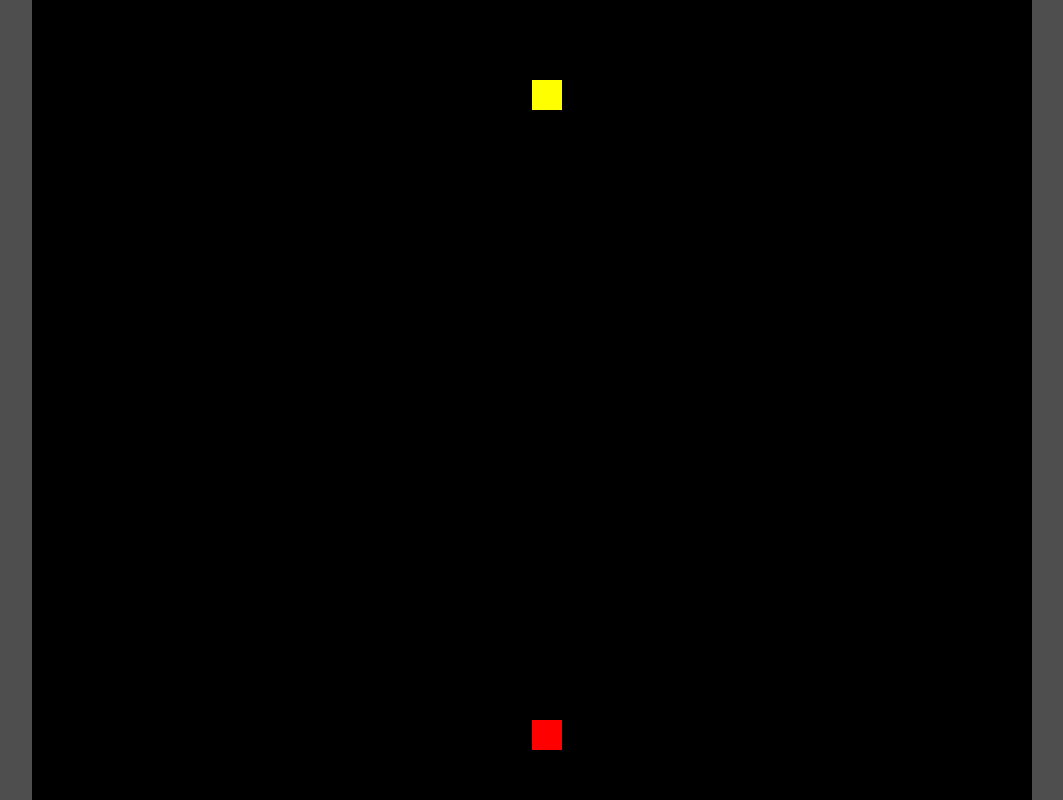
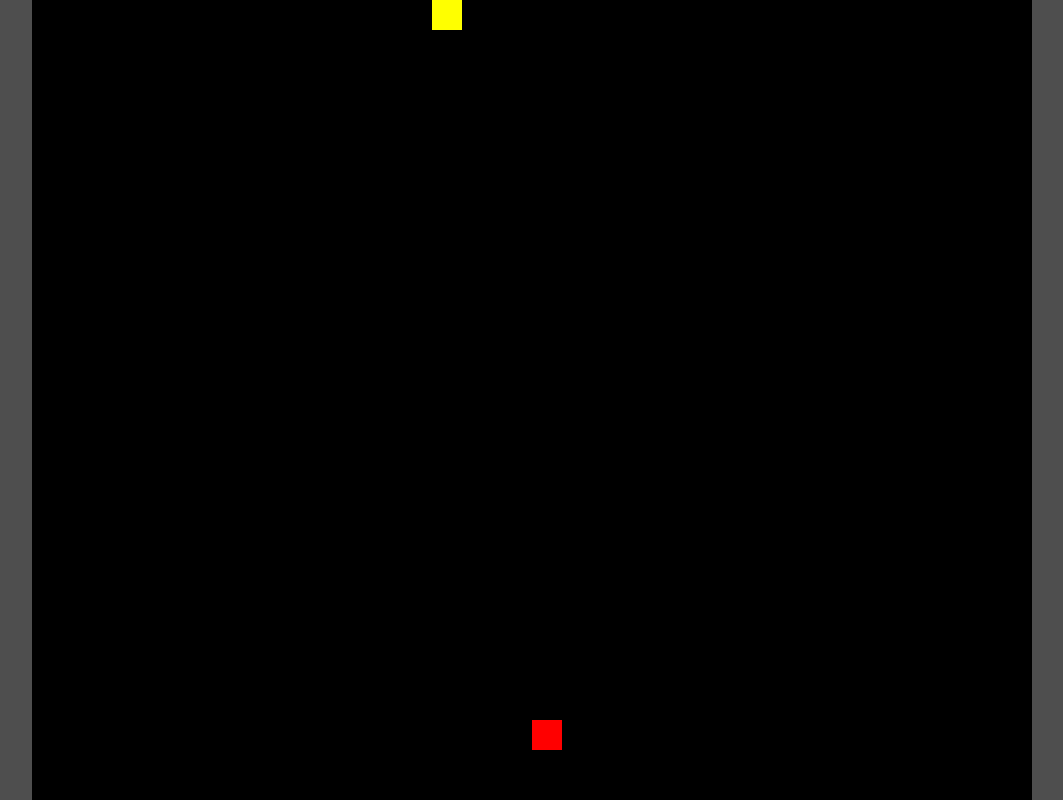
Before and after one commit to GuiFxFarias/GalagaGame, a React (Create React App) app in the folder game/: page / in a window 1280 px wide. Shown: the whole page, without its empty margins (108-1171 px from the left). Built offline with nearby package versions, Linux system fonts and the light colour scheme.

Commit message:
adding framer motion

```diff
--- a/game/src/components/layout/Mobs.jsx
+++ b/game/src/components/layout/Mobs.jsx
@@ -1,9 +1,14 @@
 import "./MobsCss.css";
+import { motion } from "framer-motion";
 
 function Mobs() {
   return (
     <>
-      <div className="mob"></div>
+      <motion.div
+        className="mob"
+        animate={{ x: ["100px", "0px", "400px"] }}
+        onAnimationIteration={Infinity}
+      />
     </>
   );
 }
--- a/game/src/components/layout/MobsCss.css
+++ b/game/src/components/layout/MobsCss.css
@@ -2,8 +2,5 @@
   background-color: yellow;
   height: 30px;
   width: 30px;
-  margin-bottom: 10px;
-  position: absolute;
-  top: 10%;
-  left: 50%;
+  transition: 1s ;
 }
```
